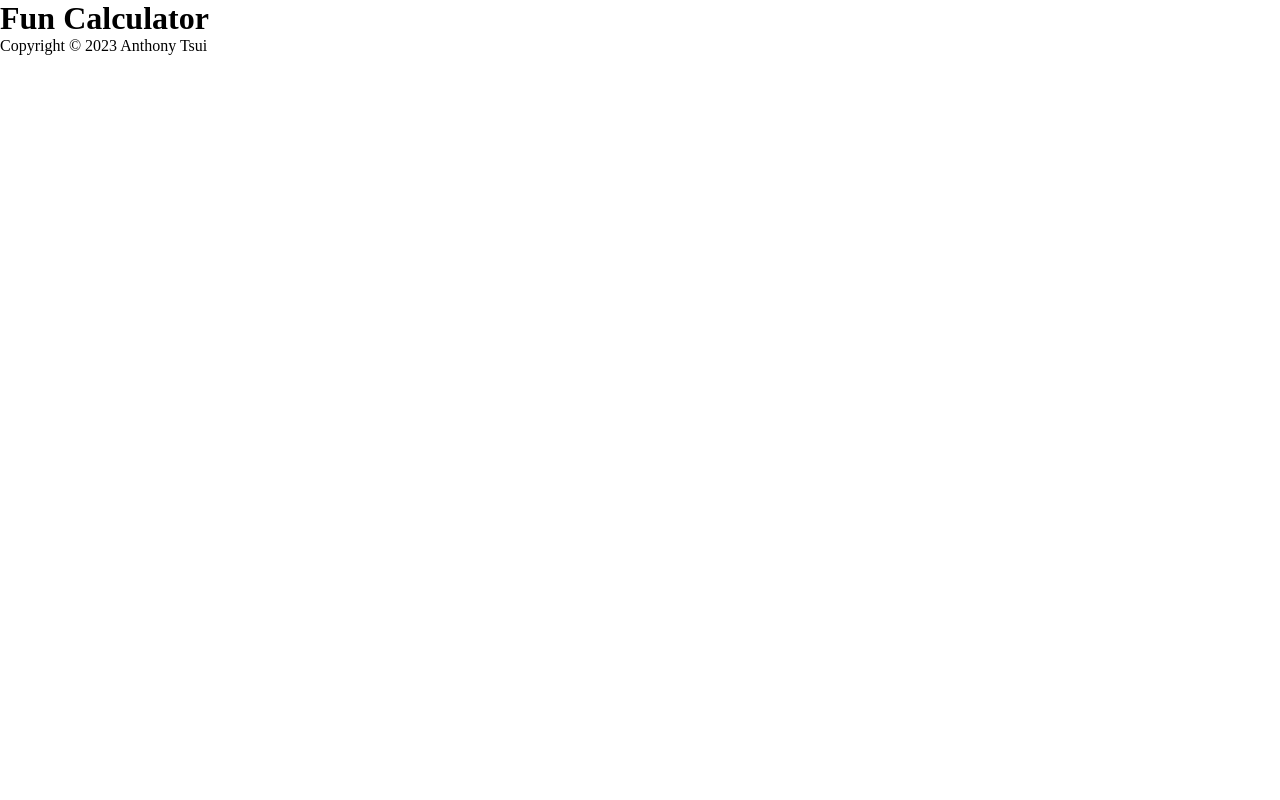
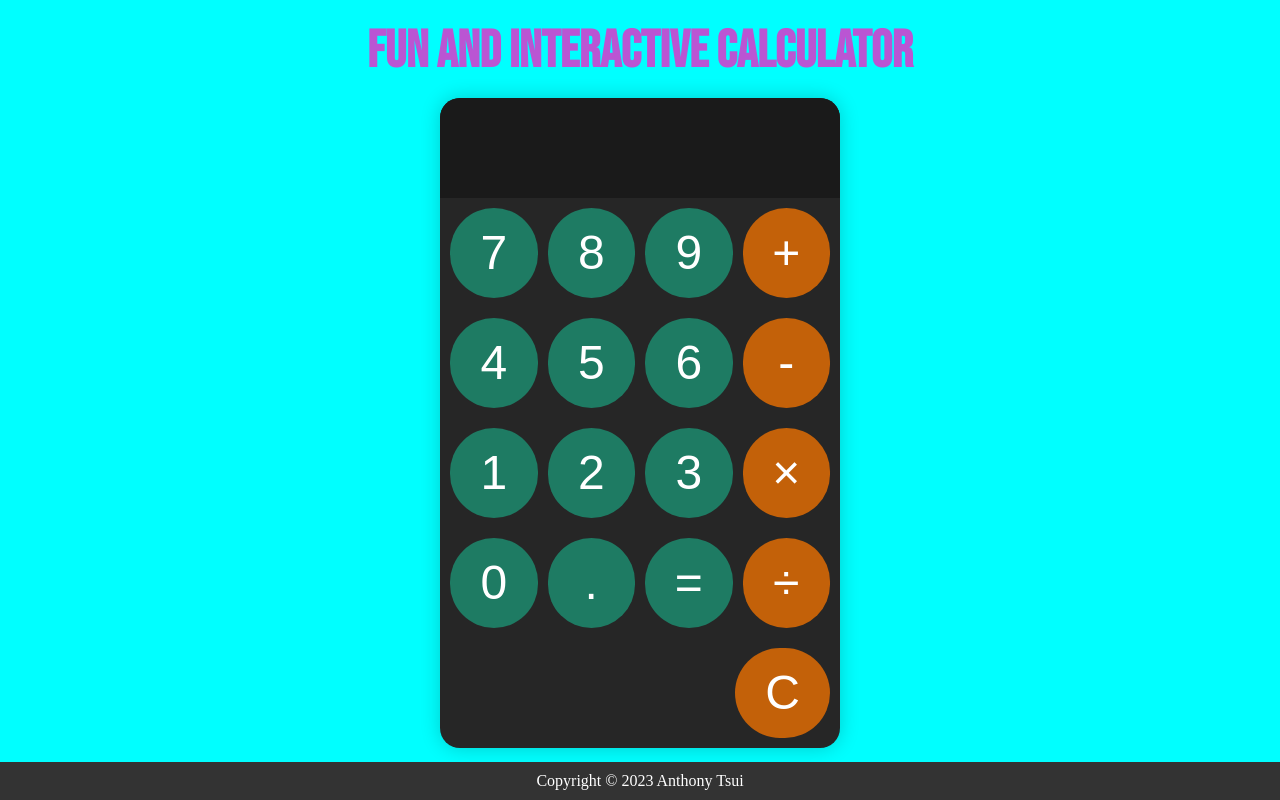
Before and after one commit to s3791898/calculator, a plain HTML site: page index.html in a window 1280 px wide. Drawn offline with Linux system fonts and the light colour scheme.

Commit message:
Added all necessary html elements and styling
I've created all the html elements and styled them with vibrant colours and included logic basic functions which include, add, subtract, multiply and divide.

```diff
--- a/index.html
+++ b/index.html
@@ -4,17 +4,51 @@
 <head>
   <meta charset="UTF-8">
   <meta name="viewport" content="width=device-width, initial-scale=1.0">
+  <link rel="shortcut icon" type="x-icon" href="images/calculator.png">
+  <link rel="preconnect" href="https://fonts.googleapis.com">
+  <link rel="preconnect" href="https://fonts.gstatic.com" crossorigin>
+  <link href="https://fonts.googleapis.com/css2?family=Bebas+Neue&display=swap" rel="stylesheet">
   <link rel="stylesheet" href="style.css">
   <title>Calculator</title>
 </head>
 
 <body>
-  <h1>Fun Calculator</h1>
+  <h1>Fun and Interactive Calculator</h1>
 
-  <section class="game">
-    <div id="calculator" class="container"></div>
-  </section>
-
+  <main>
+    <div id="calculator">
+      <input id="display" readonly>
+      <div id="keys">
+        <div class="button-container">
+          <button onclick="appendToDisplay('7')">7</button>
+          <button onclick="appendToDisplay('8')">8</button>
+          <button onclick="appendToDisplay('9')">9</button>
+          <button onclick="appendToDisplay('+')" class="operator-btn">+</button>
+        </div>
+        <div class="button-container">
+          <button onclick="appendToDisplay('4')">4</button>
+          <button onclick="appendToDisplay('5')">5</button>
+          <button onclick="appendToDisplay('6')">6</button>
+          <button onclick="appendToDisplay('-')" class="operator-btn">-</button>
+        </div>
+        <div class="button-container">
+          <button onclick="appendToDisplay('1')">1</button>
+          <button onclick="appendToDisplay('2')">2</button>
+          <button onclick="appendToDisplay('3')">3</button>
+          <button onclick="appendToDisplay('×')" class="operator-btn">×</button>
+        </div>
+        <div class="button-container">
+          <button onclick="appendToDisplay('0')">0</button>
+          <button onclick="appendToDisplay('.')">.</button>
+          <button onclick="calculate()">=</button>
+          <button onclick="appendToDisplay('÷')" class="operator-btn">÷</button>
+        </div>
+        <div class="button-container">
+          <button onclick="clearDisplay()" class="operator-btn">C</button>
+        </div>
+      </div>
+    </div>
+  </main>
 
   <footer>
     <p>
--- a/script.js
+++ b/script.js
@@ -1,19 +1,30 @@
+const display = document.getElementById("display");
+
 function add(a, b) {
-
+  return a + b;
 }
 
-function subtract (a, b) {
-
+function subtract(a, b) {
+  return a - b;
 }
 
-function multiply (a, b) {
-
+function multiply(a, b) {
+  return a * b;
 }
 
-function divide (a, b) {
-
+function divide(a, b) {
+  return a / b;
 }
 
-function operate(operator, num1, num2, callback) {
+function operate(operator, a, b) {
+  a = Number(a);
+  b = Number(b);
+}
 
+function clearDisplay() {
+  display.value = "";
 }
+
+function appendToDisplay(input) {
+  display.value += input;
+}
--- a/style.css
+++ b/style.css
@@ -1,4 +1,111 @@
 * {
   margin: 0;
   padding: 0;
+  box-sizing: border-box;
 }
+
+body {
+  display: flex;
+  justify-content: center;
+  align-items: center;
+  flex-direction: column;
+  height: 100vh;
+  background-color: aqua;
+}
+
+h1 {
+  font-family: 'Bebas Neue', sans-serif;
+  font-size: 52px;
+  color: #BA55D3;
+  margin-top: 20px;
+}
+
+main {
+  display: flex;
+  justify-content: center;
+  align-items: center;
+  height: 100vh;
+}
+
+#calculator {
+  font-family: 'Gill Sans', 'Gill Sans MT', Calibri, 'Trebuchet MS', sans-serif;
+  display: flex;
+  flex-direction: column;
+  background-color: hsl(0, 0%, 15%);
+  max-width: 400px;
+  overflow: hidden;
+  border-radius: 20px;
+  box-shadow: 0 0 20px rgba(0, 0, 0, 0.2);
+}
+
+#display {
+  font-size: 5rem;
+  height: 100px;
+  width: 100%;
+  text-align: right;
+  pointer-events: none;
+  padding-right: 10px;
+  border: none;
+  background-color: hsl(0, 0%, 10%);
+  color: white;
+}
+
+#keys {
+  display: flex;
+  flex-wrap: wrap;
+  width: 100%;
+}
+
+.button-container {
+  width: 100%;
+  gap: 10px;
+  display: flex;
+  margin-top: 10px;
+  margin-bottom: 10px;
+  padding: 0 10px;
+  justify-content: flex-end;
+}
+
+.button-container>button {
+  box-sizing: border-box;
+  border-radius: 50px;
+  border: none;
+  width: 25%;
+  height: 90px;
+  color: white;
+  font-size: 3rem;
+  cursor: pointer;
+  background-color: hsl(164.7, 60.6%, 30%);
+}
+
+.button-container>button:hover {
+  background-color: hsl(164.7, 60.6%, 40%);
+  ;
+}
+
+.button-container>button:active {
+  background-color: hsl(164.7, 60.6%, 50%);
+}
+
+.button-container>.operator-btn {
+  background-color: hsl(28.3, 91.2%, 40%);
+  ;
+}
+
+.button-container>.operator-btn:hover {
+  background-color: hsl(28.3, 91.2%, 50%);
+}
+
+.button-container>.operator-btn:active {
+  background-color: hsl(28.3, 91.2%, 60%);
+}
+
+
+footer {
+  text-align: center;
+  margin-top: auto;
+  width: 100%;
+  background-color: #333;
+  color: white;
+  padding: 10px;
+}
```
